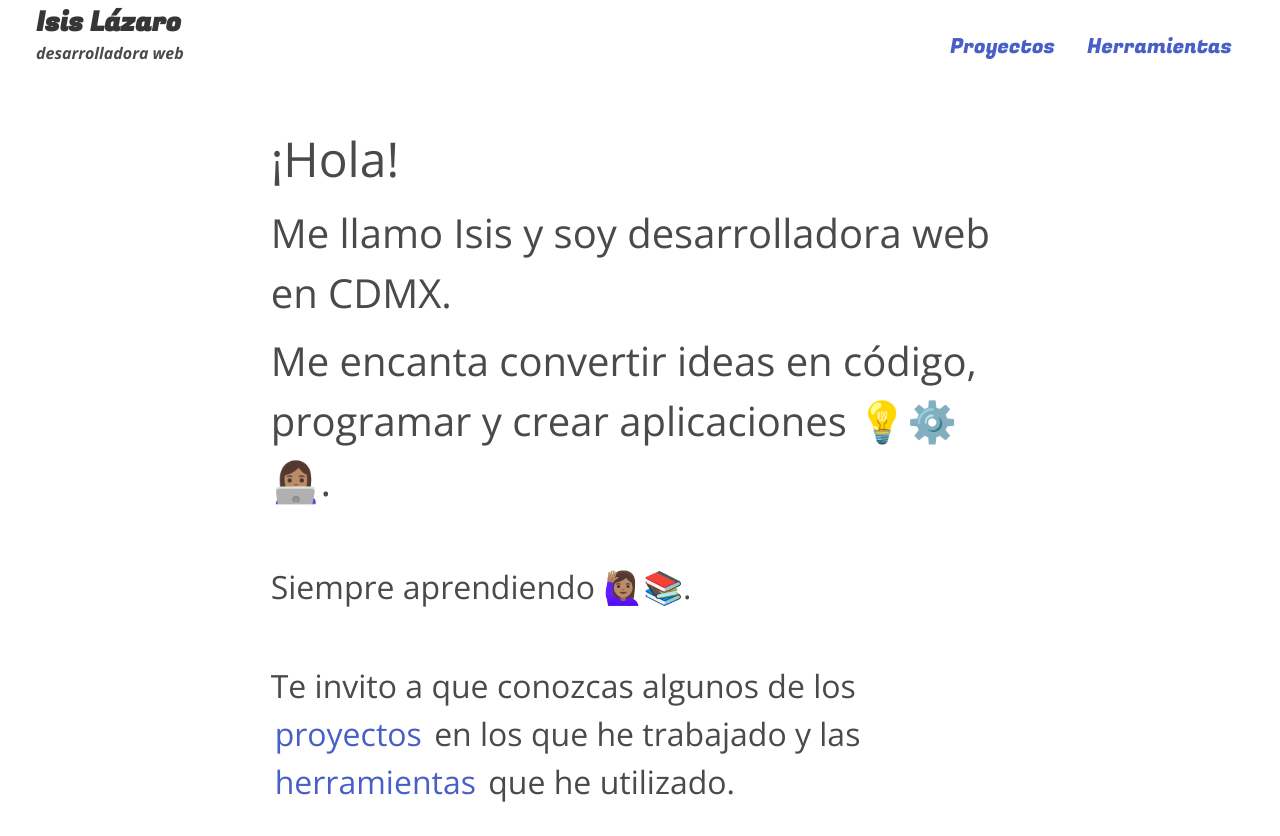
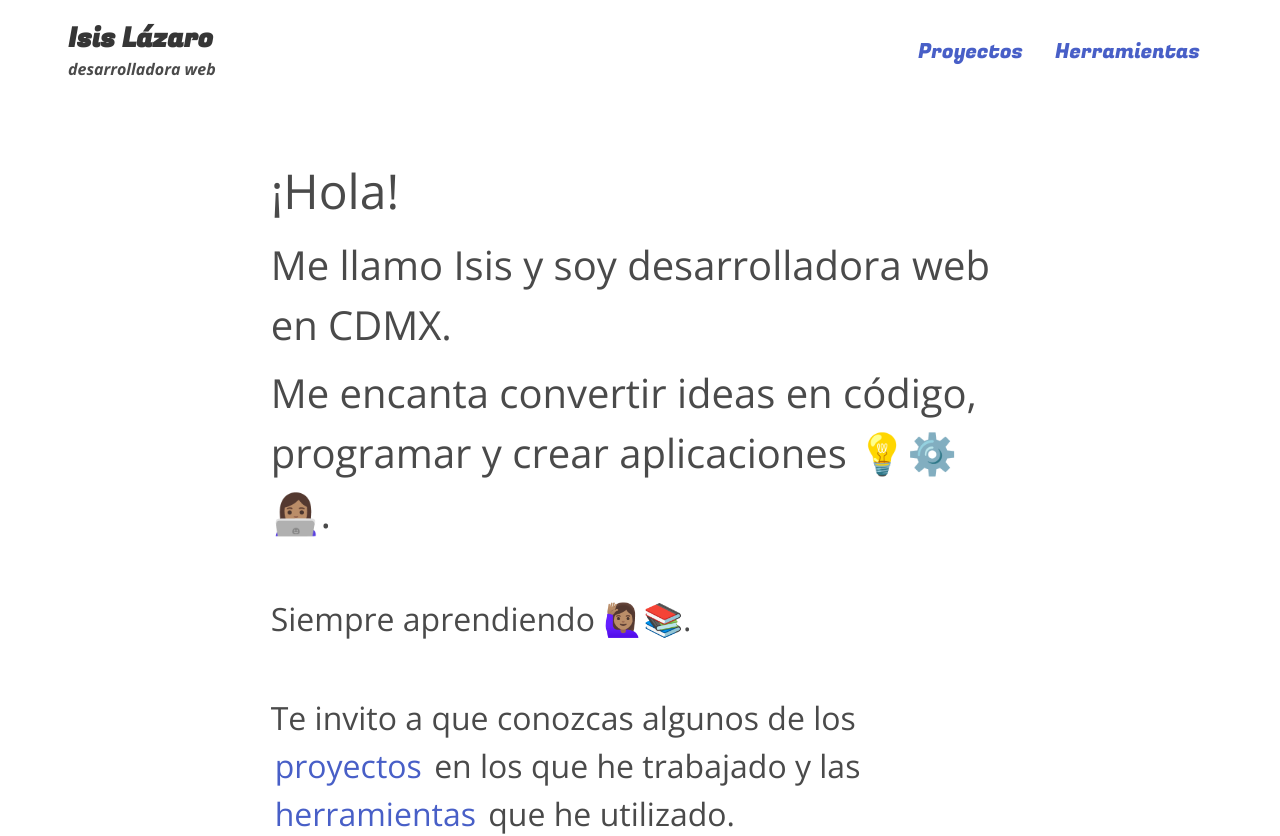
Before and after one commit to isisLazaro/isislazaro.github.io, a Vue app: page / in a window 1280 px wide. Shown: the top 836 px of the page. Built offline with nearby package versions, Linux system fonts and the light colour scheme.

Commit message:
now  spaced navbar

```diff
--- a/src/components/Navbar.vue
+++ b/src/components/Navbar.vue
@@ -1,5 +1,5 @@
 <template>
-  <nav class="navbar">
+  <nav class="navbar is-spaced">
     <div class="navbar-brand">
       <div class="navbar-item center-h">
         <router-link :to="{ name: 'home' }" id="logoLink">
```
